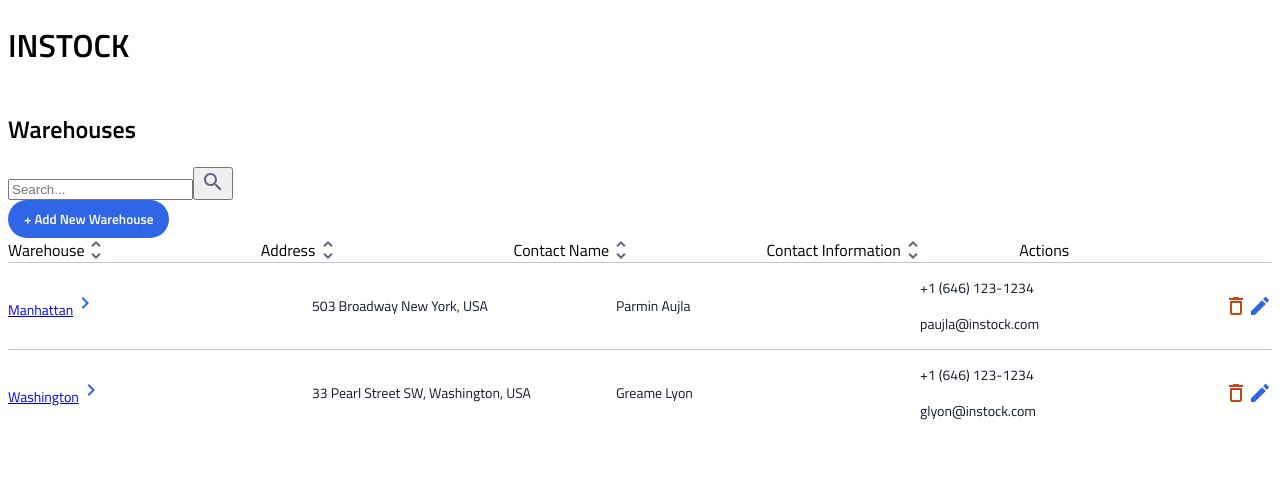
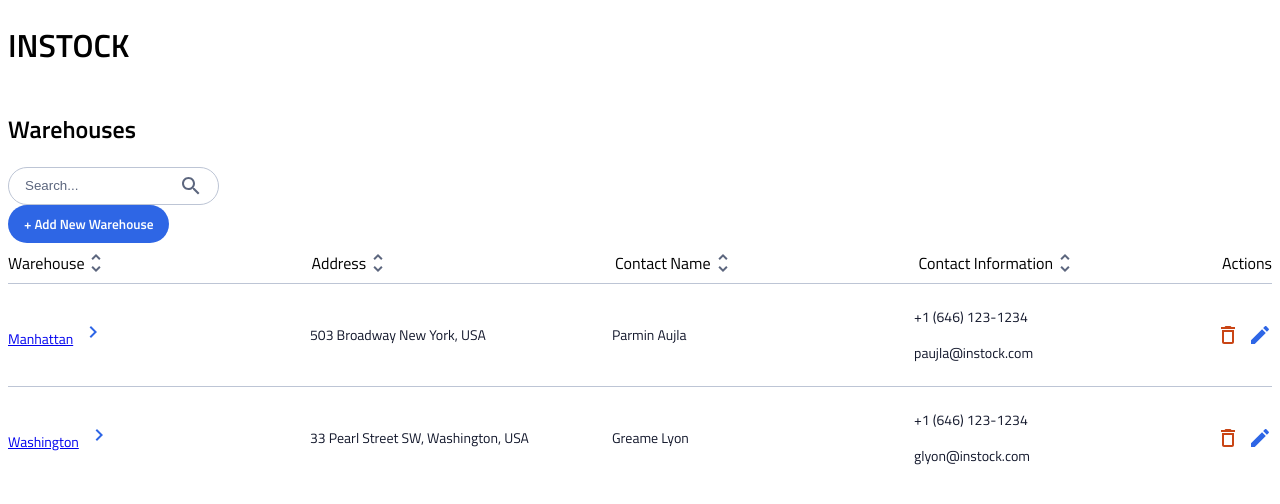
Before and after one commit to aliciajpan/instock-front-end, a React (Vite) app: page / in a window 1280 px wide. Shown: the top 504 px of the page. Built offline with nearby package versions, Linux system fonts and the light colour scheme; a web font is replaced by a local one.

Commit message:
refactor: generalize SearchBar with FormField component

```diff
--- a/src/App.jsx
+++ b/src/App.jsx
@@ -11,6 +11,7 @@ import AddInventory from './pages/AddInventory/AddInventory';
 import EditWarehouse from './pages/EditWarehouse/EditWarehouse';
 import EditInventory from './pages/EditInventory/EditInventory';
 import DeleteWarehouse from './pages/DeleteWarehouse/DeleteWarehouse';
+
 function App() {
   return (
     <Router>
--- a/src/App.scss
+++ b/src/App.scss
@@ -1,5 +1,10 @@
 @use './styles/partials/typography' as *;
 
-body{
+
+* {
+  box-sizing: border-box;
+}
+
+body {
   font-family: $font-family, Arial;
 }
--- /dev/null
+++ b/src/components/FormField/FormField.jsx
@@ -0,0 +1,23 @@
+import "./FormField.scss";
+
+const FormField = ({ icon = null, placeholder, label = null, status = "default", name = null, ...props }) => {
+
+    return (
+        <div className="form-field">
+            {label && <label className="form-field__label" htmlFor={name}>{label}</label>}
+            <input
+                id={name}
+                name={name}
+                className={`form-field__input form-field__input--${status}`}
+                type="text"
+                placeholder={placeholder}
+                {...props}
+            />
+            {icon && (
+                <img className="form-field__icon" src={icon} alt="icon" />
+            )}
+        </div>
+    );
+};
+
+export default FormField;
--- /dev/null
+++ b/src/components/FormField/FormField.scss
@@ -0,0 +1,55 @@
+@use "../../styles/partials/mixins" as *;
+@use "../../styles/partials/variables" as *;
+
+.form-field {
+    position: relative;
+    width: 100%;
+
+
+
+    &__label {
+        font-size: 0.75rem;
+        font-weight: 600;
+        margin-bottom: 0.25rem;
+    }
+
+    &__input {
+        outline: none;
+        height: 2.25rem;
+        border-radius: 1.25rem;
+        width: 100%;
+        padding: 0 1rem;
+        background-color: $color-btn-secondary-default;
+        color: $color-text-btn-secondary-default;
+        border: 1px solid $color-border-btn-secondary-default;
+
+        &:focus {
+            background-color: $color-btn-secondary-hover;
+            color: $color-text-btn-secondary-hover;
+            border: 1px solid $color-border-btn-secondary-hover;
+        }
+
+        &::placeholder {
+            color: $color-text-input-default;
+        }
+
+        @include tablet {
+            height: 2.375rem;
+            padding: 0 1rem;
+            width: fit-content;
+        }
+    }
+
+    &__icon {
+        position: absolute;
+        top: 50%;
+        right: 1rem;
+        transform: translateY(-50%);
+        cursor: pointer;
+    }
+
+    @include tablet {
+        width: fit-content;
+    }
+
+}
--- a/src/components/ListItem/ListItem.scss
+++ b/src/components/ListItem/ListItem.scss
@@ -5,16 +5,19 @@
     display: flex;
     flex-direction: column;
     border-top: 1px solid $color-border-table-row;
+    padding: 0.5rem 0;
+
 
     &__info {
         display: grid;
         grid-auto-flow: column;
         grid-template-rows: repeat(2, 1fr);
+        grid-template-columns: repeat(auto-fit, minmax(0, 1fr));
 
         @include tablet {
             display: flex;
             flex-direction: row;
-            flex-grow: 1;
+            flex: 1;
         }
     }
 
@@ -42,6 +45,10 @@
             font-size: .8125rem;
             line-height: 1.25rem;
 
+            &-icon {
+                margin-left: .5rem;
+            }
+
             @include tablet {
                 font-size: .875rem;
                 line-height: 1.375rem;
@@ -50,7 +57,7 @@
 
         @include tablet {
             flex-direction: row;
-            flex-grow: 1;
+            flex: 1;
             align-items: center;
         }
     }
@@ -60,6 +67,11 @@
         flex-direction: row;
         justify-content: space-between;
         align-items: center;
+        gap: 0.5rem;
+
+        &-icon {
+            cursor: pointer;
+        }
     }
 
     @include tablet {
--- a/src/components/SearchBar/SearchBar.jsx
+++ /dev/null
@@ -1,14 +0,0 @@
-import "./SearchBar.scss";
-import searchIcon from "../../assets/icons/search-24px.svg";
-
-const SearchBar = () => {
-    return (
-    <div className="search-bar">
-        <input type="text" placeholder="Search..." />
-        <button>
-            <img className="search-bar__icon" src={searchIcon} alt="search icon"/>
-        </button>
-    </div>);
-}
-
-export default SearchBar;
--- a/src/components/TableHeaderWithSorting/TableHeaderWithSorting.scss
+++ b/src/components/TableHeaderWithSorting/TableHeaderWithSorting.scss
@@ -8,6 +8,8 @@
         flex-direction: row;
         justify-content: space-between;
         align-items: center;
+        padding: 0.5rem 0;
+        width: 100%;
 
         &__sortable-item {
             flex: 1;
@@ -15,11 +17,15 @@
             display: flex;
             flex-direction: row;
             align-items: center;
+
+            &-img {
+                margin-left: 0.5rem;
+            }
         }
 
         &__item {
-            flex: 1;
             justify-content: center;
+            display: flex;
         }
     }
 }
--- a/src/pages/WarehouseList/WarehouseList.jsx
+++ b/src/pages/WarehouseList/WarehouseList.jsx
@@ -1,5 +1,5 @@
 import "./WarehouseList.scss";
-import SearchBar from "../../components/SearchBar/SearchBar";
+import FormField from "../../components/FormField/FormField";
 import Button from "../../components/Button/Button";
 import { useNavigate } from "react-router-dom";
 import { useState, useEffect } from "react";
@@ -7,6 +7,7 @@ import editIcon from "../../assets/icons/edit-24px.svg";
 import deleteIcon from "../../assets/icons/delete_outline-24px.svg";
 import ListItem from "../../components/ListItem/ListItem";
 import TableHeaderWithSorting from "../../components/TableHeaderWithSorting/TableHeaderWithSorting";
+import searchIcon from "../../assets/icons/search-24px.svg";
 
 const warehouseList = [
     {
@@ -71,7 +72,6 @@ const WarehouseList = () => {
             key: "contact_information",
             name: "Contact Information",
             sortable: true,
-            width: "25%",
         },
         { key: "actions", name: "Actions", sortable: false },
     ];
@@ -79,7 +79,7 @@ const WarehouseList = () => {
     const getProperties = (warehouse) =>
         headerItems
             .filter(({ sortable }) => sortable)
-            .map(({ key, name, width }) => ({
+            .map(({ key, name }) => ({
                 key,
                 value: key !== "contact_information" ? warehouse[key] : null,
                 valueHtml:
@@ -91,7 +91,6 @@ const WarehouseList = () => {
                     key === "warehouse_name"
                         ? `/warehouses/${warehouse.id}`
                         : null,
-                width: width,
             }));
 
     const sortByProperty = (property) => {
@@ -113,7 +112,7 @@ const WarehouseList = () => {
     return (
         <div className="warehouse-list">
             <h2>Warehouses</h2>
-            <SearchBar />
+            <FormField icon={searchIcon} placeholder="Search..." />
             <Button onClick={() => navigate("/warehouses/add")}>
                 + Add New Warehouse
             </Button>
--- a/src/pages/WarehouseList/WarehouseList.scss
+++ b/src/pages/WarehouseList/WarehouseList.scss
@@ -3,5 +3,5 @@
 .warehouse-list {
   display: flex;
   flex-direction: column;
-
+  flex-grow: 1;
 }
--- /dev/null
+++ b/src/styles/FormField.scss
@@ -0,0 +1,39 @@
+@use "./partials/mixins" as *;
+@use "./partials/variables" as *;
+
+.form-field {
+  display: flex;
+  flex-direction: column;
+  margin-bottom: 1rem;
+
+  &__label {
+    font-weight: $semi-bold;
+    margin-bottom: 0.25rem;
+  }
+
+  &__input {
+    border: 1px solid $cloud;
+    border-radius: 0.25rem;
+    padding: 0.5rem;
+    font-size: 1rem;
+
+    &:focus {
+      outline: none;
+      border-color: $instock-indigo;
+    }
+  }
+
+  &__error {
+    color: $red;
+    font-size: 0.875rem;
+    margin-top: 0.25rem;
+  }
+
+  @include tablet {
+    // Add any tablet-specific styles here
+  }
+
+  @include desktop {
+    // Add any desktop-specific styles here
+  }
+}
--- a/src/styles/partials/_variables.scss
+++ b/src/styles/partials/_variables.scss
@@ -41,3 +41,10 @@ $color-border-btn-secondary-hover: $instock-indigo;
 $color-text-column-header: $slate;
 $color-text-column-data: $instock-black;
 $color-border-table-row: $cloud;
+
+// Form Field Colors
+$color-text-input-default: $slate;
+$color-text-input-active: $instock-black;
+$color-border-input-default: $cloud;
+$color-border-input-active: $instock-indigo;
+$color-border-input-error: $red;
```
Also changed, not shown: src/components/SearchBar/SearchBar.scss (deleted).
